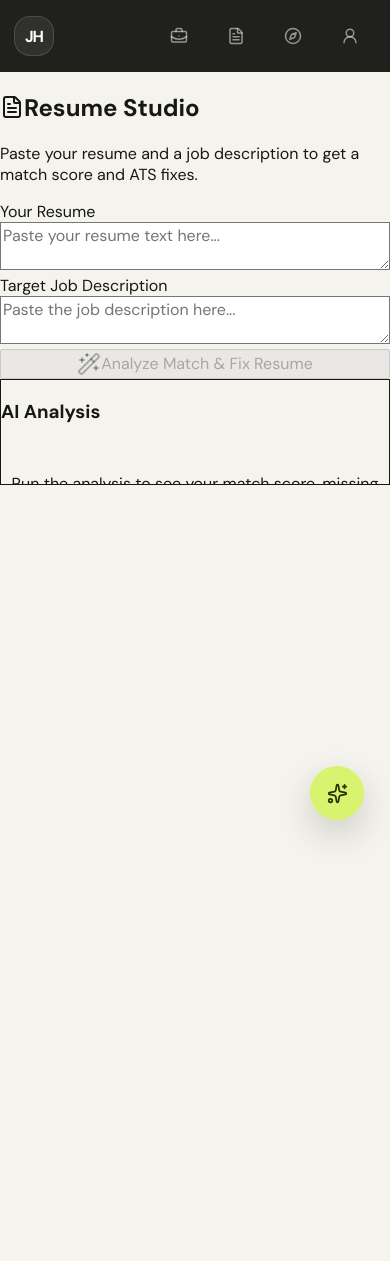
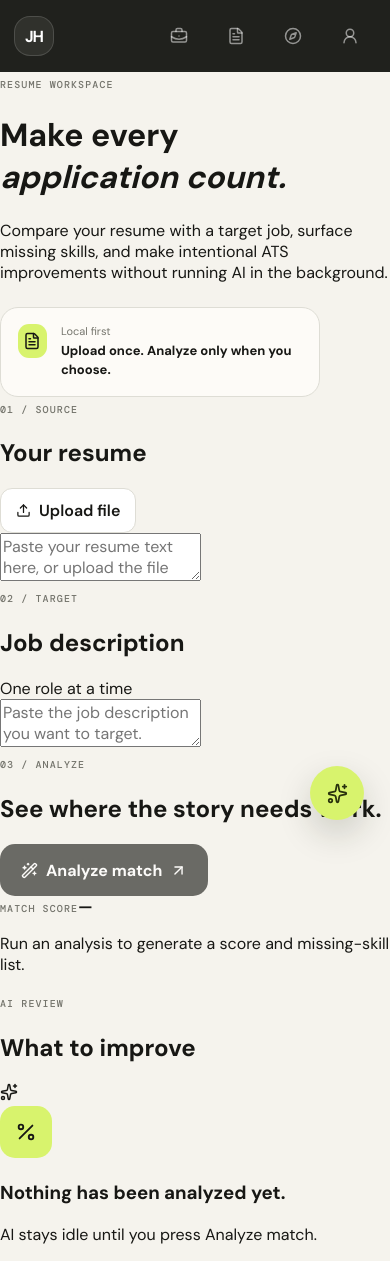
Before and after one commit to shishir-krishna-101/job_hunt, a Next.js app in the folder frontend/: page /resume in a window 390 px wide. Before the commit the page ends 916 px from the top, so only its background shows below. Built offline with nearby package versions, Linux system fonts and the light colour scheme; a web font is replaced by a local one.

Commit message:
Redesign Resume Studio to match app design system

```diff
--- a/frontend/src/app/resume/page.tsx
+++ b/frontend/src/app/resume/page.tsx
@@ -1,96 +1,218 @@
 "use client";
-import { useState } from "react";
-import { FileText, Wand2, Percent } from "lucide-react";
+
+import { FormEvent, useRef, useState } from "react";
+import {
+  ArrowUpRight,
+  Check,
+  FileText,
+  Percent,
+  Sparkles,
+  Upload,
+  WandSparkles,
+} from "lucide-react";
 
 export default function ResumeStudio() {
   const [resume, setResume] = useState("");
   const [jd, setJd] = useState("");
   const [loading, setLoading] = useState(false);
   const [result, setResult] = useState<any>(null);
+  const [uploading, setUploading] = useState(false);
+  const [notice, setNotice] = useState("");
+  const fileInputRef = useRef<HTMLInputElement>(null);
 
-  const analyze = async () => {
+  const uploadResume = async (file: File) => {
+    setUploading(true);
+    setNotice("");
+
+    const formData = new FormData();
+    formData.append("file", file);
+
+    try {
+      const response = await fetch("http://localhost:8000/api/resume/upload", {
+        method: "POST",
+        body: formData,
+      });
+      const data = await response.json();
+      setNotice(
+        data.status === "success"
+          ? "Resume uploaded and stored locally."
+          : data.message || "Upload failed."
+      );
+    } catch {
+      setNotice("Backend is unavailable. Start FastAPI and try again.");
+    } finally {
+      setUploading(false);
+    }
+  };
+
+  const analyze = async (e: FormEvent) => {
+    e.preventDefault();
     setLoading(true);
+    setNotice("");
+
     try {
       const res = await fetch("http://localhost:8000/api/resume/analyze", {
         method: "POST",
         headers: { "Content-Type": "application/json" },
-        body: JSON.stringify({ resume, jd })
+        body: JSON.stringify({ resume, jd }),
       });
       const data = await res.json();
       setResult(data);
-    } catch (e) {
-      console.error(e);
+    } catch {
+      setNotice("Analysis failed. Check that the backend and Gemini key are available.");
+    } finally {
+      setLoading(false);
     }
-    setLoading(false);
   };
 
   return (
-    <div className="max-w-6xl mx-auto grid grid-cols-1 md:grid-cols-2 gap-8">
-      <div className="space-y-4">
-        <h2 className="text-2xl font-bold text-gray-800 flex items-center gap-2"><FileText /> Resume Studio</h2>
-        <p className="text-gray-600">Paste your resume and a job description to get a match score and ATS fixes.</p>
+    <div className="inner-page">
+      <header className="inner-hero">
+        <div>
+          <span className="eyebrow">RESUME WORKSPACE</span>
+          <h1>
+            Make every
+            <br />
+            <em>application count.</em>
+          </h1>
+          <p>
+            Compare your resume with a target job, surface missing skills, and
+            make intentional ATS improvements without running AI in the background.
+          </p>
+        </div>
+        <div className="hero-note">
+          <div className="hero-note-icon"><FileText size={18} /></div>
+          <div>
+            <span>Local first</span>
+            <strong>Upload once. Analyze only when you choose.</strong>
+          </div>
+        </div>
+      </header>
 
+      {notice && <div className="inline-notice inner-notice">{notice}</div>}
+
+      <div className="studio-grid">
+        <section className="studio-panel">
+          <div className="panel-heading">
             <div>
-          <label className="block text-sm font-medium text-gray-700 mb-1">Your Resume</label>
-          <textarea
-            className="w-full h-48 p-4 rounded-xl border border-gray-300 focus:ring-2 focus:ring-blue-500"
-            placeholder="Paste your resume text here..."
-            value={resume}
-            onChange={e => setResume(e.target.value)}
+              <span className="section-kicker">01 / SOURCE</span>
+              <h2>Your resume</h2>
+            </div>
+            <input
+              ref={fileInputRef}
+              type="file"
+              accept=".pdf,.doc,.docx"
+              className="sr-only"
+              onChange={(e) => {
+                const file = e.target.files?.[0];
+                if (file) void uploadResume(file);
+              }}
             />
-        </div>
-
-        <div>
-          <label className="block text-sm font-medium text-gray-700 mb-1">Target Job Description</label>
-          <textarea
-            className="w-full h-48 p-4 rounded-xl border border-gray-300 focus:ring-2 focus:ring-blue-500"
-            placeholder="Paste the job description here..."
-            value={jd}
-            onChange={e => setJd(e.target.value)}
-          />
-        </div>
-
-        <button
-          onClick={analyze}
-          className="w-full py-3 bg-blue-600 text-white rounded-xl font-medium hover:bg-blue-700 transition flex items-center justify-center gap-2"
-          disabled={loading || !resume || !jd}
-        >
-          {loading ? "Analyzing with AI..." : <><Wand2 className="w-5 h-5"/> Analyze Match & Fix Resume</>}
+            <button className="secondary-action" type="button" onClick={() => fileInputRef.current?.click()}>
+              <Upload size={15} />
+              {uploading ? "Uploading..." : "Upload file"}
             </button>
           </div>
 
-      <div className="bg-white p-6 rounded-xl border border-gray-200 shadow-sm overflow-auto">
-        <h3 className="text-xl font-bold text-gray-800 mb-4">AI Analysis</h3>
+          <textarea
+            className="studio-textarea"
+            placeholder="Paste your resume text here, or upload the file above."
+            value={resume}
+            onChange={(e) => setResume(e.target.value)}
+          />
+        </section>
+
+        <section className="studio-panel">
+          <div className="panel-heading">
+            <div>
+              <span className="section-kicker">02 / TARGET</span>
+              <h2>Job description</h2>
+            </div>
+            <span className="panel-meta">One role at a time</span>
+          </div>
+
+          <textarea
+            className="studio-textarea"
+            placeholder="Paste the job description you want to target."
+            value={jd}
+            onChange={(e) => setJd(e.target.value)}
+          />
+        </section>
+      </div>
+
+      <div className="studio-cta">
+        <div>
+          <span className="section-kicker">03 / ANALYZE</span>
+          <h2>See where the story needs work.</h2>
+        </div>
+        <button
+          className="search-action"
+          type="button"
+          onClick={analyze}
+          disabled={loading || !resume || !jd}
+        >
+          <WandSparkles size={17} />
+          {loading ? "Analyzing..." : "Analyze match"}
+          <ArrowUpRight size={17} />
+        </button>
+      </div>
+
+      <section className="analysis-layout">
+        <div className="analysis-score">
+          <span className="section-kicker">MATCH SCORE</span>
           {result ? (
-          <div className="space-y-6">
-            <div className="flex items-center gap-4 p-4 bg-blue-50 rounded-lg">
-              <Percent className="w-8 h-8 text-blue-600" />
+            <>
+              <strong>{result.match_percentage}%</strong>
+              <p>Based on the resume and job description you supplied.</p>
+            </>
+          ) : (
+            <>
+              <strong>—</strong>
+              <p>Run an analysis to generate a score and missing-skill list.</p>
+            </>
+          )}
+        </div>
+
+        <div className="analysis-panel">
+          <div className="panel-heading">
             <div>
-                <p className="text-sm text-gray-600">Match Score</p>
-                <p className="text-2xl font-bold text-blue-700">{result.match_percentage}%</p>
+              <span className="section-kicker">AI REVIEW</span>
+              <h2>What to improve</h2>
             </div>
+            <Sparkles size={18} />
           </div>
+
+          {result ? (
+            <div className="analysis-content">
               <div>
-              <h4 className="font-semibold text-gray-800">Missing Skills (Added to Explore tab)</h4>
-              <div className="flex flex-wrap gap-2 mt-2">
+                <h3>Missing skills</h3>
+                <div className="skill-list">
                   {result.missing_skills?.map((skill: string) => (
-                  <span key={skill} className="px-3 py-1 bg-red-50 text-red-600 rounded-full text-sm font-medium">
-                    {skill}
-                  </span>
+                    <span key={skill}>{skill}</span>
                   ))}
                 </div>
               </div>
               <div>
-              <h4 className="font-semibold text-gray-800">Feedback</h4>
-              <p className="text-gray-600 mt-1">{result.resume_feedback}</p>
+                <h3>Resume feedback</h3>
+                <p className="analysis-copy">{result.resume_feedback || "No feedback returned."}</p>
               </div>
             </div>
           ) : (
-          <div className="flex h-full items-center justify-center text-gray-400 text-center">
-            Run the analysis to see your match score, missing skills, and ATS-friendly suggestions.
+            <div className="analysis-empty">
+              <div className="empty-mark"><Percent size={22} /></div>
+              <h3>Nothing has been analyzed yet.</h3>
+              <p>AI stays idle until you press Analyze match.</p>
             </div>
           )}
         </div>
+      </section>
+
+      {result && (
+        <div className="success-strip">
+          <Check size={16} />
+          Missing skills are stored locally and can appear in To Explore.
+        </div>
+      )}
     </div>
   );
 }
```
Lines whose indentation alone changed are shown as unchanged.
